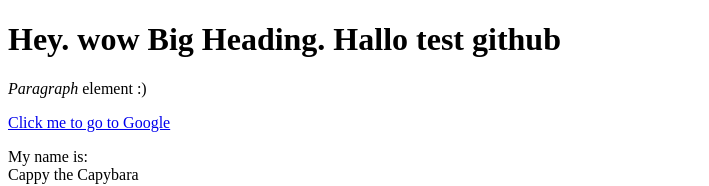
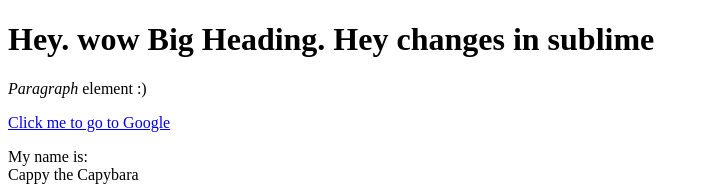
Before and after one commit to grldmnl/Ngibulngibul, a plain HTML site: page htmltest1.html in a window 1280 px wide. Shown: the top 186 px of the page, without its empty margins (0-709 px from the left). Drawn offline with Linux system fonts and the light colour scheme.

Commit message:
ver 3 heading change
a

```diff
--- a/htmltest1.html
+++ b/htmltest1.html
@@ -4,7 +4,7 @@
 	<title>First HTML Test</title>
 </head>
 <body>
-	<h1>Hey. wow Big Heading. Hallo test github</h1>
+	<h1>Hey. wow Big Heading. Hey changes in sublime</h1>
 	<p><i>Paragraph</i> element :) </p>
 	<a href="https://google.com" target="_blank" title="this will take u to google wow"> Click me to go to Google </a>
 	<p> My name is:<br>
```
